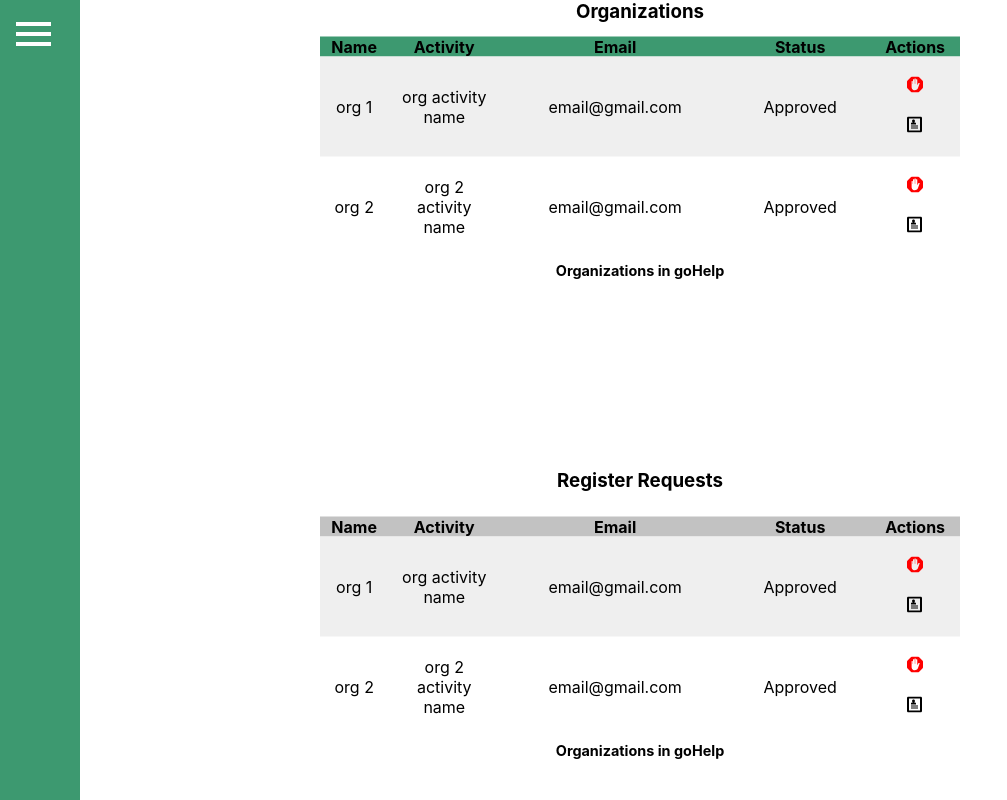
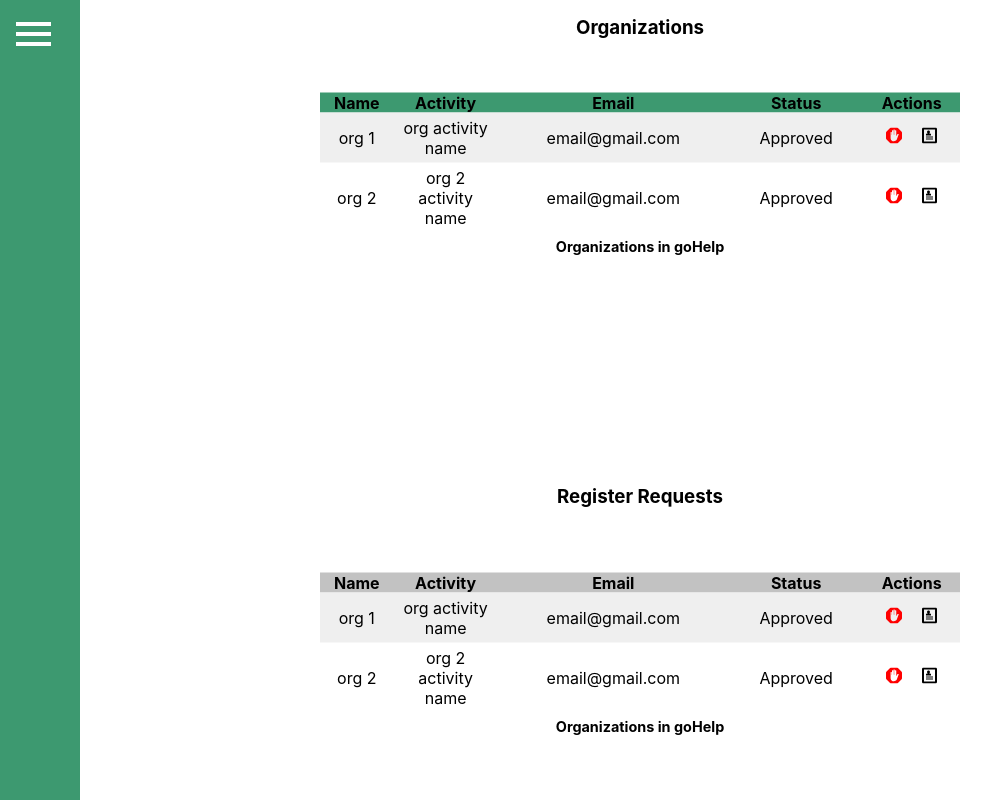
Before and after one commit to bassamhamdar/goHelp-frontEnd-, a React (Create React App) app in the folder front/: page /org in a window 1280 px wide. Shown: the whole page, without its empty margins (0-1007 px from the left). Built offline with nearby package versions, Linux system fonts and the light colour scheme.

Commit message:
fixed css

```diff
--- a/front/src/style/app/index.js
+++ b/front/src/style/app/index.js
@@ -2,8 +2,11 @@ import styled from "styled-components";
 
 export const TtilePage = styled.h3`
   text-align: center;
+  margin-top: 1rem;
 `;
 export const Ttile = styled.h3`
+  margin-top: 1rem;
+
   left: 50%;
   top: 60%;
   position: absolute;
--- a/front/src/style/table/index.js
+++ b/front/src/style/table/index.js
@@ -1,6 +1,7 @@
 import styled from "styled-components";
 
 export const StyledTable = styled.table`
+  margin-top: 1rem;
   left: 50%;
   top: ${(props) => (props.Reg ? "80%" : "20%")};
   position: absolute;
@@ -27,7 +28,7 @@ export const StyledTable = styled.table`
   }
 
   td {
-    padding: 10px;
+    padding: 5px;
     width: 20px;
     text-align: center;
   }
```
